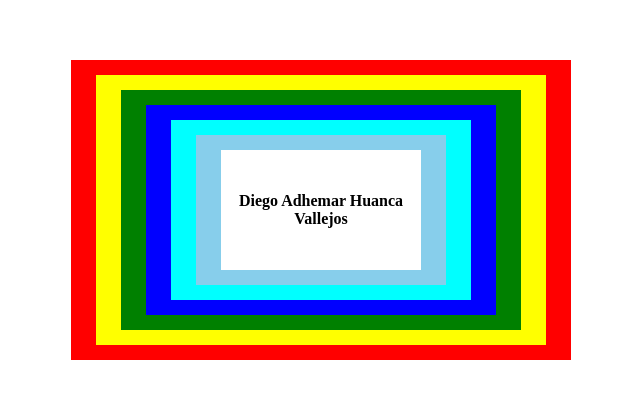
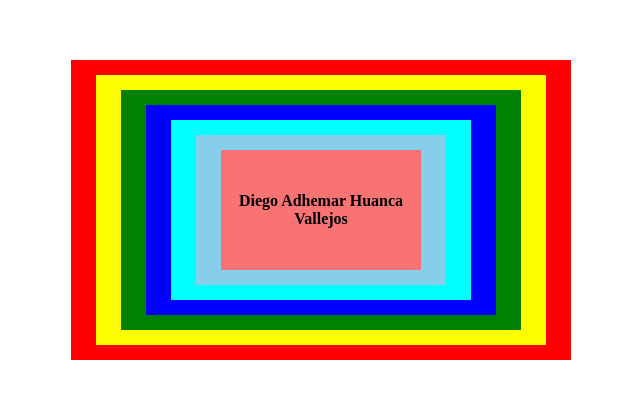
Before and after one commit to Adhemar69/tarea1, a plain HTML site: page index.html in a window 1280 px wide. Shown: the part 198-596 px from the top of the page, without its empty margins (319-959 px from the left). Drawn offline with Linux system fonts and the light colour scheme.

Commit message:
Add files via upload

```diff
--- a/css/estilos.css
+++ b/css/estilos.css
@@ -62,7 +62,7 @@ body {
     justify-content: center;
     align-items: center;
     position: absolute;
-    background-color: white;
+    background-color: rgb(249, 115, 115);
     width: 200px;
     height: 120px;
     color: black;
--- a/index.html
+++ b/index.html
@@ -3,7 +3,7 @@
 <head>
     <meta charset="UTF-8">
     <meta name="viewport" content="width=device-width, initial-scale=1.0">
-    <title></title>
+    <title>Tarea Nº 1</title>
     <link rel="stylesheet" href="css/estilos.css">
 </head>
 <body>
```
